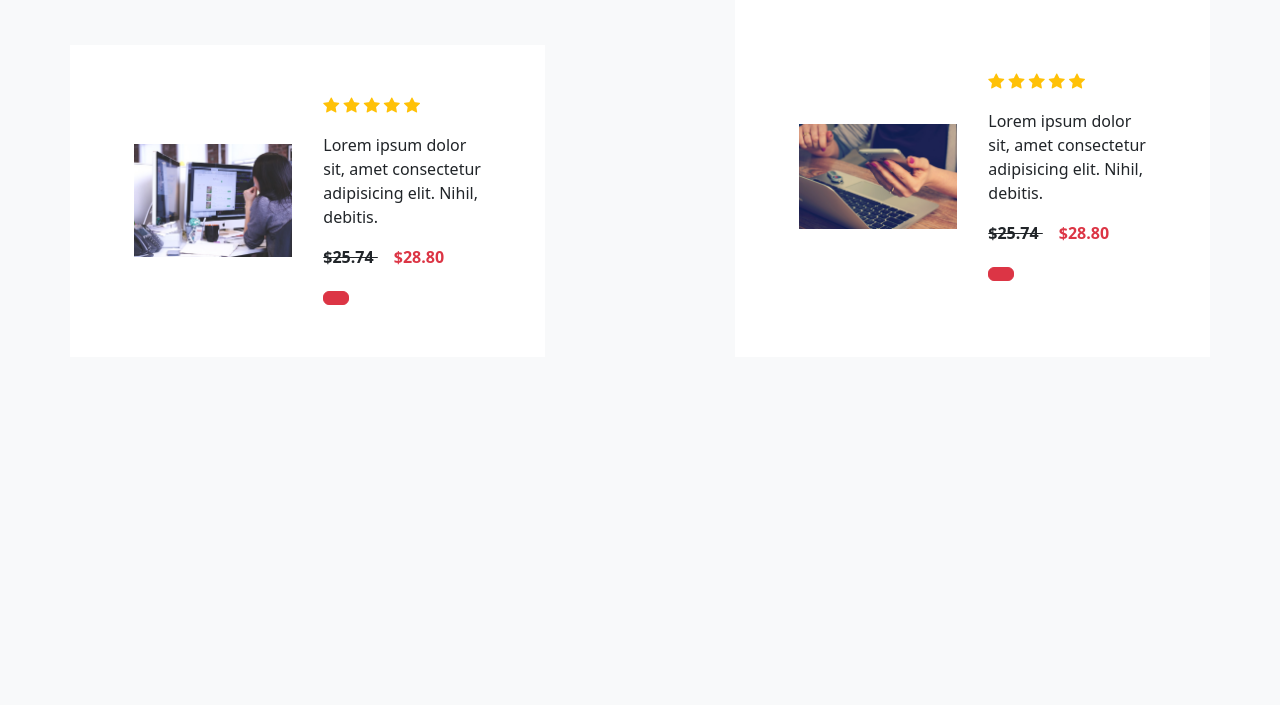
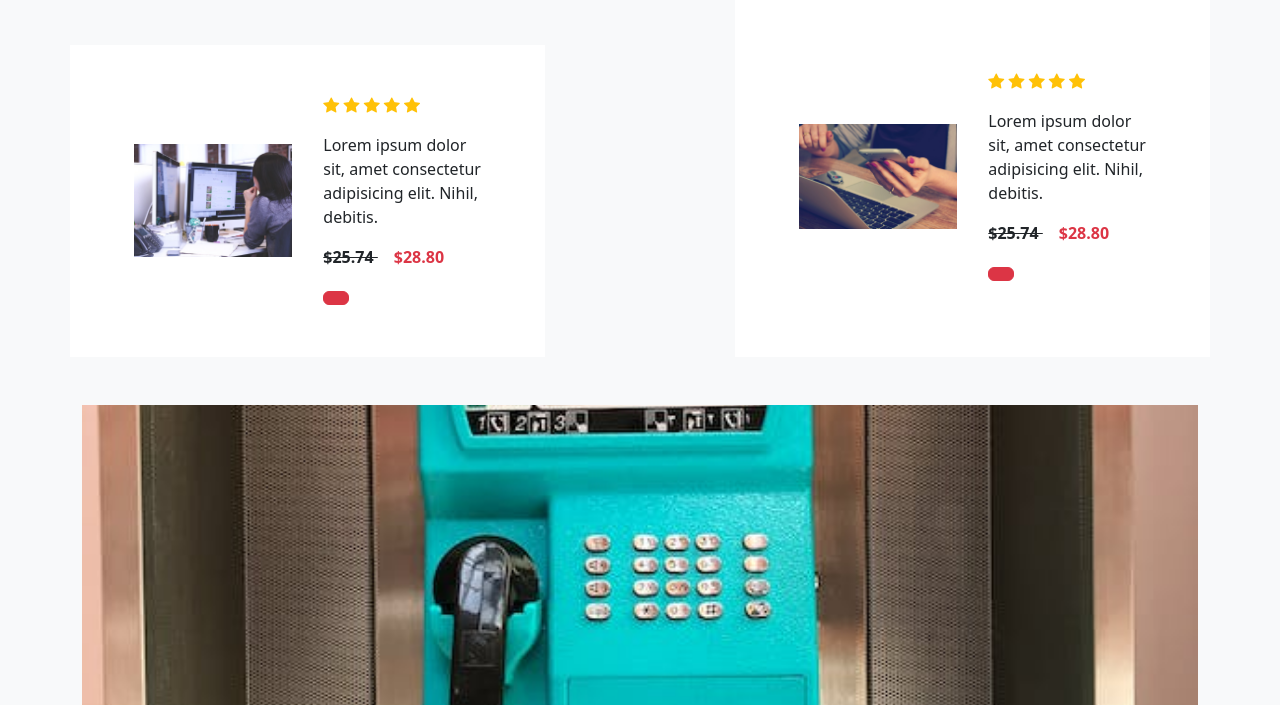
Before and after one commit to sohel159/bootstrap_progectsone, a plain HTML site: page index.html in a window 1280 px wide. Shown: the part 3406-4111 px from the top of the page. Before the commit the page ends 3811 px from the top, so only its background shows below. Drawn offline with nearby package versions, Linux system fonts and the light colour scheme.

Commit message:
img section

```diff
--- a/index.html
+++ b/index.html
@@ -692,15 +692,20 @@
 
 
 
-
-
-
-
-
-
-
         </div>
       </section>
+
+      <section class="container">
+
+        <a href="https://www.facebook.com">
+          <div style="background-image: url(images/pexels-photo-2681402.jpeg); height: 300px; background-repeat: no-repeat; background-position: center; background-size: cover;">
+
+          </div>
+
+        </a>
+
+      </section>
+
 
 
 
```
Also changed, not shown: images/free-photo-of-young-woman-posing-in-a-vintage-payphone.jpeg (added), images/pexels-photo-1181526.webp (added), images/pexels-photo-128663.webp (added), images/pexels-photo-1653327.webp (added), images/pexels-photo-207456.jpeg (added), images/pexels-photo-2129906.jpeg (added), images/pexels-photo-2601019.jpeg (added), images/pexels-photo-2681402.jpeg (added), images/pexels-photo-313690.jpeg (added), images/pexels-photo-3755618.jpeg (added), images/pexels-photo-3756939.jpeg (added), images/pexels-photo-3760263.webp (added), images/pexels-photo-3779753.webp (added), images/pexels-photo-3783522.jpeg (added), 4 more files.
